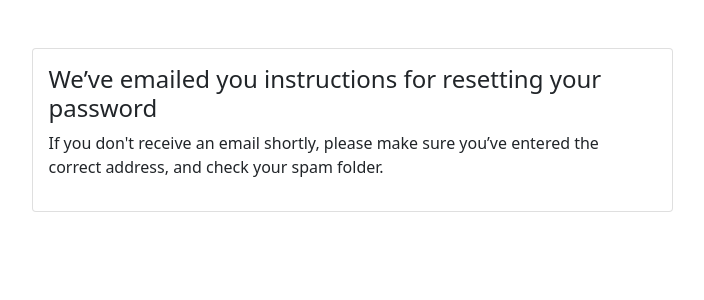
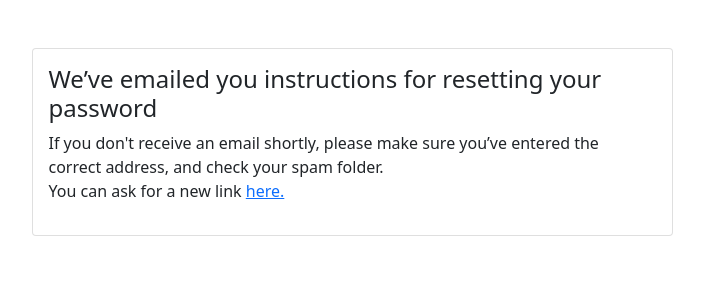
Before and after one commit to eleni-xar/pcdl, a Django app: template templates/registration/password_reset_done.html in a window 1280 px wide. Shown: the part 56-356 px from the top of the page, without its empty margins (288-992 px from the left). Run offline with Django 4.2, Linux system fonts and the light colour scheme; the template is opened without the code that fills it, so the values that code supplies are empty; parts of the project's set-up code (start-up, migrations or seed data) failed here and were passed over.

Commit message:
Add option to resend a reset password link.

```diff
--- a/templates/registration/password_reset_done.html
+++ b/templates/registration/password_reset_done.html
@@ -9,5 +9,7 @@
 {% block card_content %}
   <p>
     If you don't receive an email shortly, please make sure you’ve entered the correct address, and check your spam folder.
+    <br>
+    You can ask for a new link <a href="{% url 'auth_password_reset' %}">here.</a>
   </p>
 {% endblock card_content %}
```
